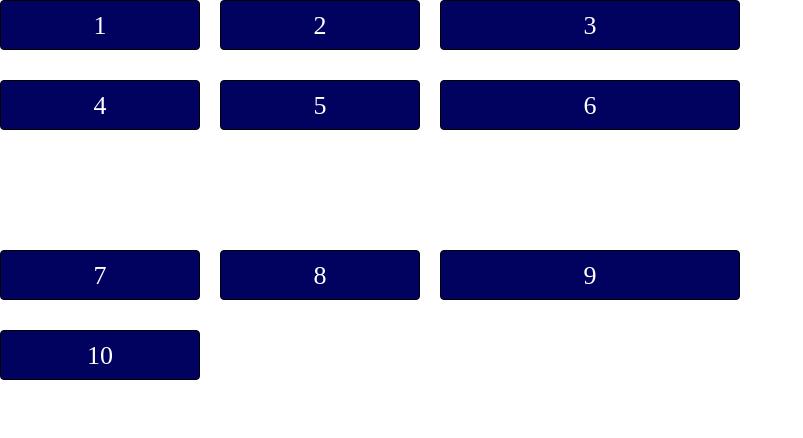
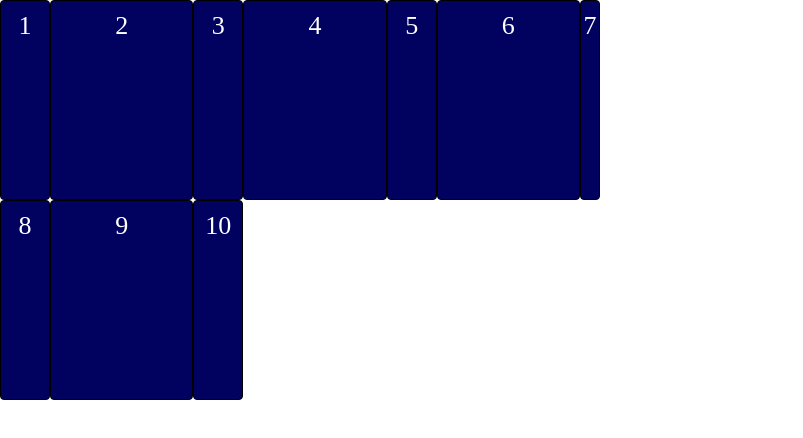
Before and after one commit to KseniaRazheva/summary, a plain HTML site: page index.html in a window 1280 px wide. Shown: the whole page, without its empty margins (0-803 px from the left). Drawn offline with Linux system fonts and the light colour scheme.

Commit message:
add fr and repeat l.74

```diff
--- a/css/style.css
+++ b/css/style.css
@@ -5,18 +5,17 @@
 }
 
 .grid-container {
-    display: grid;     /* чтобы создать сетку грид-контейнеру надо написать свойство дисплэй грид */
+    /* display: grid;     чтобы создать сетку грид-контейнеру надо написать свойство дисплэй грид */
+
     /* grid-template-columns: 200px 200px 200px;     - 3 колонки по 200px каждая,
     колонки могут быть разного размере и в разных единицах измерения например: 20em 250px 200px или 50% 250px 200px */
     /* grid-template-columns: 20em 250px 200px; */
     /* grid-template-columns: 50% 250px 200px; */
     /* grid-template-rows: 60px 60px 60px;  - 3 строки по 60px каждая,
     получилась сетка с ячеками 60*200px но в грид-элементе написана высота 50px поэтому в сетке есть элемент и пустое место зазор, но сама сетка создана без зазоров */
-
     /* grid-template-columns: 200px 200px 300px; grid-template-rows: 60px 150px 60px;  - оптимизированно превращено в grid-template: 60px 150px 60px / 200px 200px 300px; */
-
     /* оптимизация: чтобы задавать колонки и строки вместо grid-template-columns и grid-template-rows можно использовать grid-template: rows / columns; например:  grid-template: 60px 150px 60px / 200px 200px 300px; */
-    grid-template: 60px 150px 60px / 200px 200px 300px;
+    /* grid-template: 60px 150px 60px / 200px 200px 300px; - создать 3 строки 60-150-60 и 3 колонки 200-200-300 */
     /* 10 элемент вывалился из сетки так как я ввела 3 колонки и 3 строки - что с этим делать узнаю позже */
     /* грид-элементы иногда называют треками. трек - это такая область которая ограничена всеми линиями. */
 
@@ -28,8 +27,8 @@
     - что это свойство уже было заменено и его необходимо НЕ использовать
     - написано на что это свойство было поменяно (replaced by "column-gap")
     т.е. свойство grid-column-gap работает в браузерах, но использовать уже не нужно в проектах и поэтому ставим column-gap */
-    column-gap: 20px; /* разрыв между колонками  */
-    row-gap: 20px; /* разрыв между строками  */
+    /*column-gap: 20px;  - разрыв между колонками  */
+    /*row-gap: 20px; - разрыв между строками  */
     /* оптимизация: объединение column-gap и row-gap просто в gap: 20px; (раньше использовалось grid-gap но устарело - это написано в документации https://developer.mozilla.org/ru/docs/Web/CSS/gap и используется только для совместимости) */
     /* как эта технология поддерживается в браузере? захожу на caniuse.com и пишу "css grid" - общая поддержка браузеров global примерно 96% */
     /* гриды - это НЕ замена флексам (это разные технологии)
@@ -41,10 +40,32 @@
     другая технология (скорей всего флексы) - выравнивать некоторые элементы.
     (? какая технология что позволяет - не поняла)
     гриды - для чего-то большого например весь сайт или сложная секция, а флексы для чего-то маленького (неправильно использовать флексы для чего-то большого, а внутри для чего-то маленького гриды) */
+
+ /* l.73 Снова про сетки и CSS grid    */
+    /* display: grid;
+    grid-template: 60px 150px 60px / 200px 200px 300px;
+    gap: 20px; */
+/* l.74 единица гибкости (fr) и repeat() */
+/* новая единица измерения: fr - дробная единица гибкости. 1fr = 1 части доступного пространства (от ширины и высоты) */
+/* гриды инструмент дающий  максимальную гибкость поэтому fr */
+    width: 600px;
+    height: 600px;
+    display: grid;
+    /* grid-template-columns: 1fr 1fr 1fr;  - делю width 600 на 3 одинаковые части 1/3 1/3 1//3 */
+    /* grid-template-columns: 1fr 2fr 1fr; - делю width 600 на 3 части 25% 50% 25% */
+    /* grid-template-rows: 1fr 1fr 1fr; - делю height 600 на 3 равные части но получается не по 200 так как есть десятый элемент минимальная высота которого вычитается и элементы получаются по 182,6 */
+    /* может быть 1fr, 2fr и даже 0.5fr */
+    /* grid-template-columns: 1fr 1fr 1fr; - оптимизация: */
+    /* grid-template-columns: repeat(3, 1fr);  - повторить 3 раза по значению 1fr */
+    /* grid-template-columns: repeat(7, 1fr);  - повторить 7 раз по значению 1fr */
+    /* grid-template-columns: repeat(3, 1fr) 20px;  - 3 колонки одинаковых колонки по 193,33 и колонка на 20px т.е. 600-20=580/3=193,33 */
+    /* grid-template-columns: repeat(3, 1fr) 20px 60px;  - 3 колонки одинаковых колонки по 173,33 и колонка на 20px и 60px т.е. 600-20-60=520/3=173,33 */
+    grid-template-columns: repeat(3, 50px 1fr) 20px; /* - 3 колонки одинаковых колонки по 50+143,33 и вконце колонка на 20px т.е. 600-170=430/3=143,33 */
+    grid-template-rows: 1fr 1fr 1fr;
 }
 
 .grid-elem {
-    height: 50px;
+    /* height: 50px; */
     background-color: rgba(1, 1, 96, 1);
     color: #fff;
     line-height: 50px;
```
